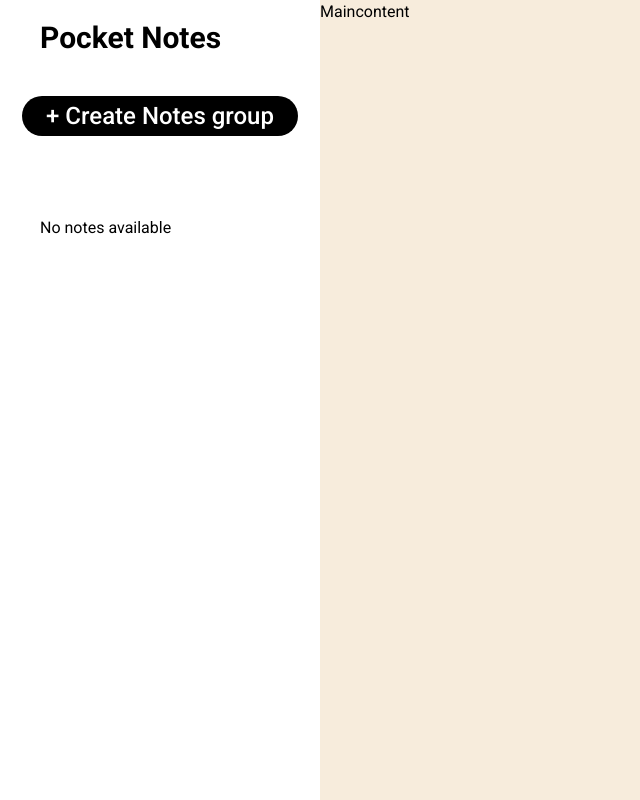
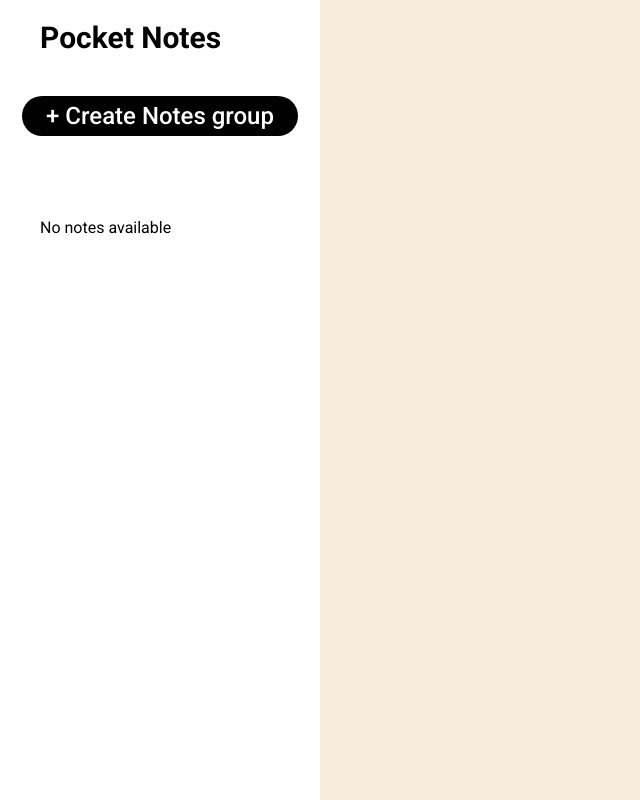
Before and after one commit to jatin2511/react_module_test, a React (Vite) app: page / in a window 1280 px wide. Shown: the whole page, without its empty margins (0-640 px from the left). Built offline with nearby package versions, Linux system fonts and the light colour scheme.

Commit message:
fourth commit

```diff
--- a/src/Components/Maincontent.jsx
+++ b/src/Components/Maincontent.jsx
@@ -1,8 +1,10 @@
 import React from 'react'
+import { useSelector } from 'react-redux'
 
 function Maincontent() {
+  const displaynote=useSelector(store=>store.notedisplay)
   return (
-    <div className='h-full w-full'>Maincontent</div>
+    <div className='h-full w-full'>{displaynote.notekey}</div>
   )
 }
 
--- a/src/Components/NewNote.jsx
+++ b/src/Components/NewNote.jsx
@@ -2,7 +2,7 @@ import React, { useState } from 'react';
 import { useSelector } from 'react-redux';
 
 function NewNote({ setIsModalOpen, setNotes, Notes }) {
-  const ismobile = useSelector((store) => store);
+  const ismobile = useSelector((store) => store.ismobile);
   const [newnote, setnewnote] = useState('');
   const [selectedColor, setselectedcolor] = useState('#0047FF');
 
--- a/src/Components/Sidebar.jsx
+++ b/src/Components/Sidebar.jsx
@@ -1,10 +1,12 @@
 import React, { useEffect, useState } from 'react';
 import NewNote from './NewNote';
+import displaynote from '../actions/notes';
+import { useDispatch } from 'react-redux';
 
 function Sidebar() {
   const [isModalOpen, setIsModalOpen] = useState(false);
   const [Notes, setNotes] = useState({});
-
+  const dispatch=useDispatch();
   useEffect(() => {
     const storedNotesString = localStorage.getItem('Notes');
     if (storedNotesString) {
@@ -22,7 +24,13 @@ function Sidebar() {
   const handleAddNote = () => {
     setIsModalOpen(true);
   };
-
+   const handledisplaynote=(key)=>{
+    const notetodisplay={
+      notekey:key,
+      value:Notes[key]
+    }
+       dispatch(displaynote(notetodisplay))
+   }
   return (
     <div className='h-full w-full overflow-hidden'>
       <div className='text-3xl md:font-semibold mx-10 py-5 font-[450]'>Pocket Notes</div>
@@ -32,7 +40,7 @@ function Sidebar() {
       <div className='w-full md:py-10 py-5'>
         {Object.keys(Notes).length > 0 ? (
           Object.entries(Notes).map(([key, note]) => (
-            <div key={key} className='flex w-full p-2 ml-5 items-center border-2 rounded-l-3xl'>
+            <div key={key} className='flex w-full p-2 ml-5 items-center border-2 rounded-l-3xl cursor-pointer' onClick={(e)=>{handledisplaynote(e.target.key)}}>
               <div className='mr-2 h-10 w-10 rounded-[50%] flex justify-center items-center text-2xl text-white font-medium md:h-14 md:w-14 md:text-3xl' style={{backgroundColor:note.color}}>{key.substr(0,2)}</div>
               <div className='text-2xl md:text-3xl font-normal'>{key}</div>
             </div>
--- /dev/null
+++ b/src/actions/notes.js
@@ -0,0 +1,8 @@
+export const DISPLAY_NOTE='DISPLAY_NOTE';
+function displaynote(note){
+    return {
+        type:DISPLAY_NOTE,
+        payload:note
+    }
+}
+export default displaynote;
--- a/src/pages/Main.jsx
+++ b/src/pages/Main.jsx
@@ -7,7 +7,7 @@ import Mobile from './Mobile'
 import setview from '../actions/Ismobileaction'
 
 function Main() {
-    const ismobile=useSelector(store=>store)
+    const ismobile=useSelector(store=>store.ismobile)
     const dispatch=useDispatch();
     useEffect(()=>{
         function handleresize(){
--- /dev/null
+++ b/src/reducers/notereducer.js
@@ -0,0 +1,13 @@
+import { DISPLAY_NOTE } from "../actions/notes"
+const initialstate={}
+function reducer(state=initialstate,action){
+    switch(action.type){
+        case DISPLAY_NOTE:{
+            return action.payload;
+        }
+        default:{
+            return state;
+        }
+    }
+}
+export default reducer
--- a/src/store/store.js
+++ b/src/store/store.js
@@ -1,5 +1,10 @@
 import {createStore} from 'redux'
 import mobilereducer from '../reducers/ismobilereducer'
-
-const store =createStore(mobilereducer);
+import notereducer from '../reducers/notereducer'
+import { combineReducers } from 'redux';
+const rootreducer=combineReducers({
+    ismobile:mobilereducer,
+    notedisplay:notereducer
+})
+const store =createStore(rootreducer);
 export default store;
```
